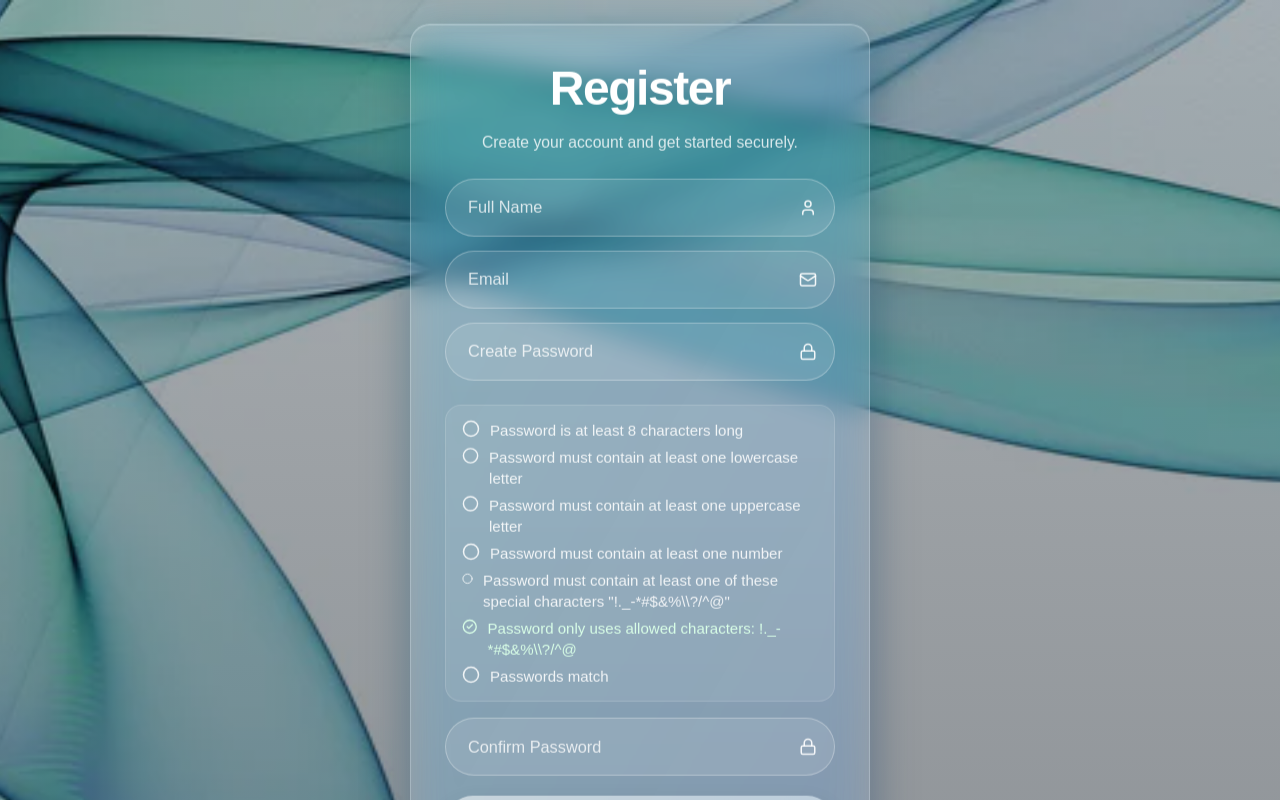
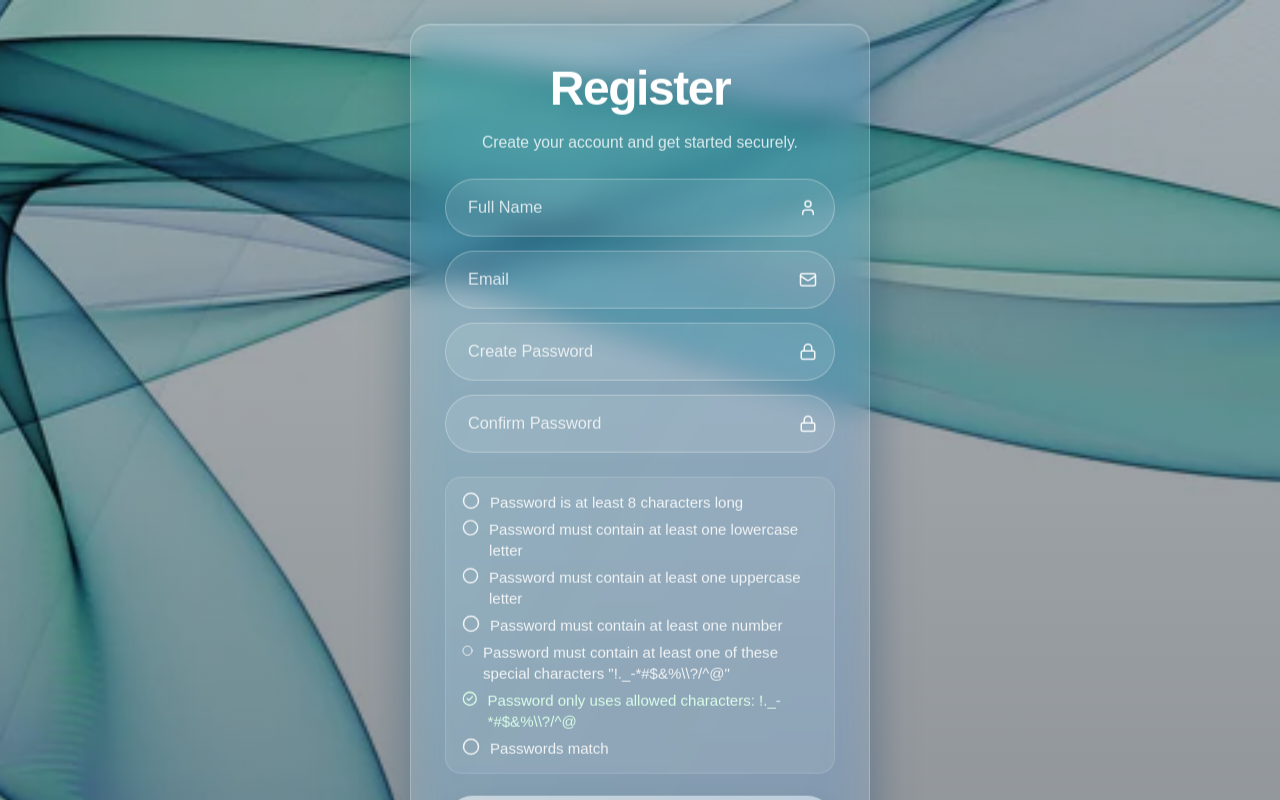
Before and after one commit to sum09fairSaif/signin-registration-test-project, a Next.js app: page /signup in a window 1280 px wide. Shown: the top 800 px of the page. Built offline with nearby package versions, Linux system fonts and the light colour scheme; no server answers.

Commit message:
changed the positions of all the strong passwords creation checklists/rules to the bottom of the input boxes in both the Register and the Reset Password page

```diff
--- a/app/reset-password/ResetPasswordForm.tsx
+++ b/app/reset-password/ResetPasswordForm.tsx
@@ -106,22 +106,6 @@ export default function ResetPasswordForm({ token }: { token: string }) {
             </div>
           </div>
 
-          {/* Password Rules */}
-          <div className="password-checklist">
-            <Rule ok={checks.length} text="Password is at least 8 characters long" />
-            <Rule ok={checks.lower} text="At least one lowercase letter" />
-            <Rule ok={checks.upper} text="At least one uppercase letter" />
-            <Rule ok={checks.number} text="At least one number" />
-            <Rule
-              ok={checks.special}
-              text='At least one special character "!._-*#$&%\\?/^@"'
-            />
-            <Rule
-              ok={checks.allowed}
-              text="Only allowed characters are used"
-            />
-          </div>
-
           {/* Confirm Password */}
           <div>
             <div className="auth-input-wrap">
@@ -139,8 +123,20 @@ export default function ResetPasswordForm({ token }: { token: string }) {
             </div>
           </div>
 
-          {/* Match Rule */}
+          {/* Password Rule Checks */}
           <div className="password-checklist">
+            <Rule
+              ok={checks.length}
+              text="Password is at least 8 characters long"
+            />
+            <Rule ok={checks.lower} text="At least one lowercase letter" />
+            <Rule ok={checks.upper} text="At least one uppercase letter" />
+            <Rule ok={checks.number} text="At least one number" />
+            <Rule
+              ok={checks.special}
+              text='At least one special character "!._-*#$&%\\?/^@"'
+            />
+            <Rule ok={checks.allowed} text="Only allowed characters are used" />
             <Rule ok={checks.match} text="Passwords match" />
           </div>
 
--- a/app/signup/page.tsx
+++ b/app/signup/page.tsx
@@ -127,6 +127,26 @@ export default function SignupPage() {
             )}
           </div>
 
+          {/* CONFIRM PASSWORD */}
+          <div>
+            <div className="auth-input-wrap">
+              <input
+                name="confirmPassword"
+                type="password"
+                placeholder="Confirm Password"
+                className="auth-input"
+                autoComplete="new-password"
+                value={confirmPassword}
+                onChange={(e) => setConfirmPassword(e.target.value)}
+                required
+              />
+              <Lock className="auth-input-icon" size={18} />
+            </div>
+            {errors.confirmPassword && (
+              <p className="auth-field-error">{errors.confirmPassword[0]}</p>
+            )}
+          </div>
+
           {/* PASSWORD CHECKLIST */}
           <div className="password-checklist">
             <Rule ok={checks.length} text="Password is at least 8 characters long" />
@@ -153,26 +173,6 @@ export default function SignupPage() {
             <Rule ok={checks.match} text="Passwords match" />
           </div>
 
-          {/* CONFIRM PASSWORD */}
-          <div>
-            <div className="auth-input-wrap">
-              <input
-                name="confirmPassword"
-                type="password"
-                placeholder="Confirm Password"
-                className="auth-input"
-                autoComplete="new-password"
-                value={confirmPassword}
-                onChange={(e) => setConfirmPassword(e.target.value)}
-                required
-              />
-              <Lock className="auth-input-icon" size={18} />
-            </div>
-            {errors.confirmPassword && (
-              <p className="auth-field-error">{errors.confirmPassword[0]}</p>
-            )}
-          </div>
-
           <button type="submit" className="auth-button" disabled={!allValid}>
             Create Account
           </button>
```
